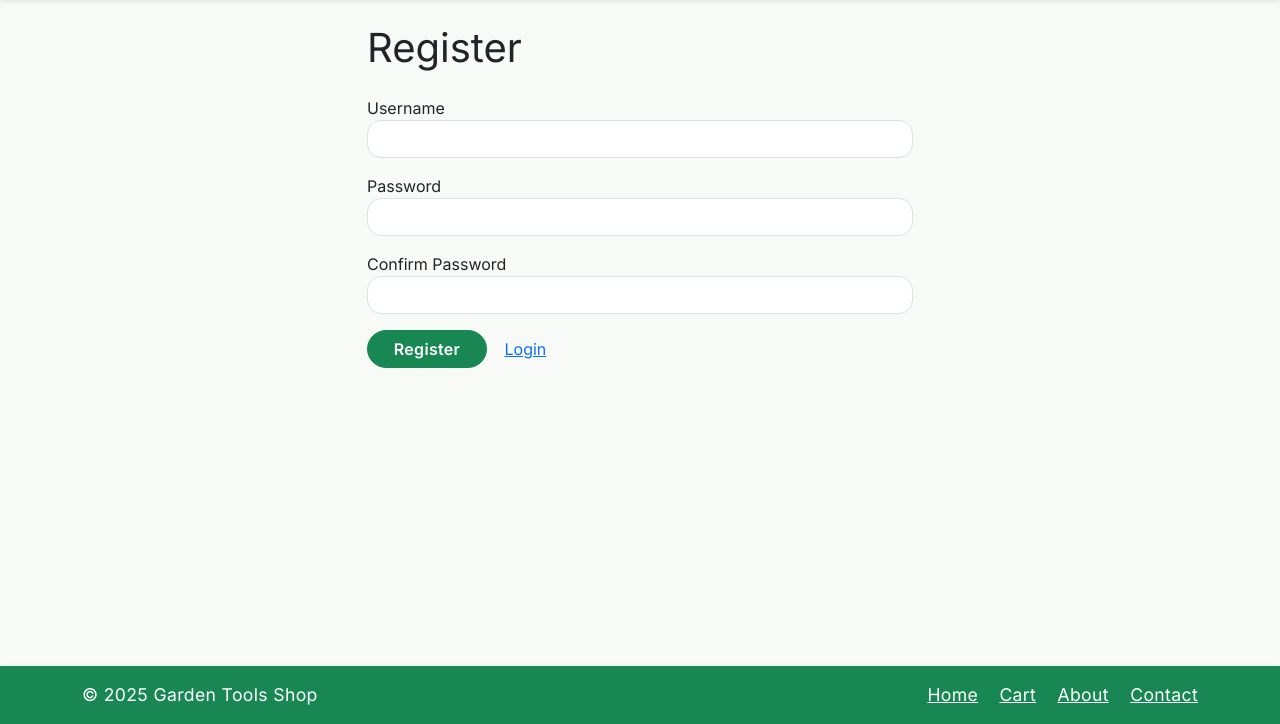
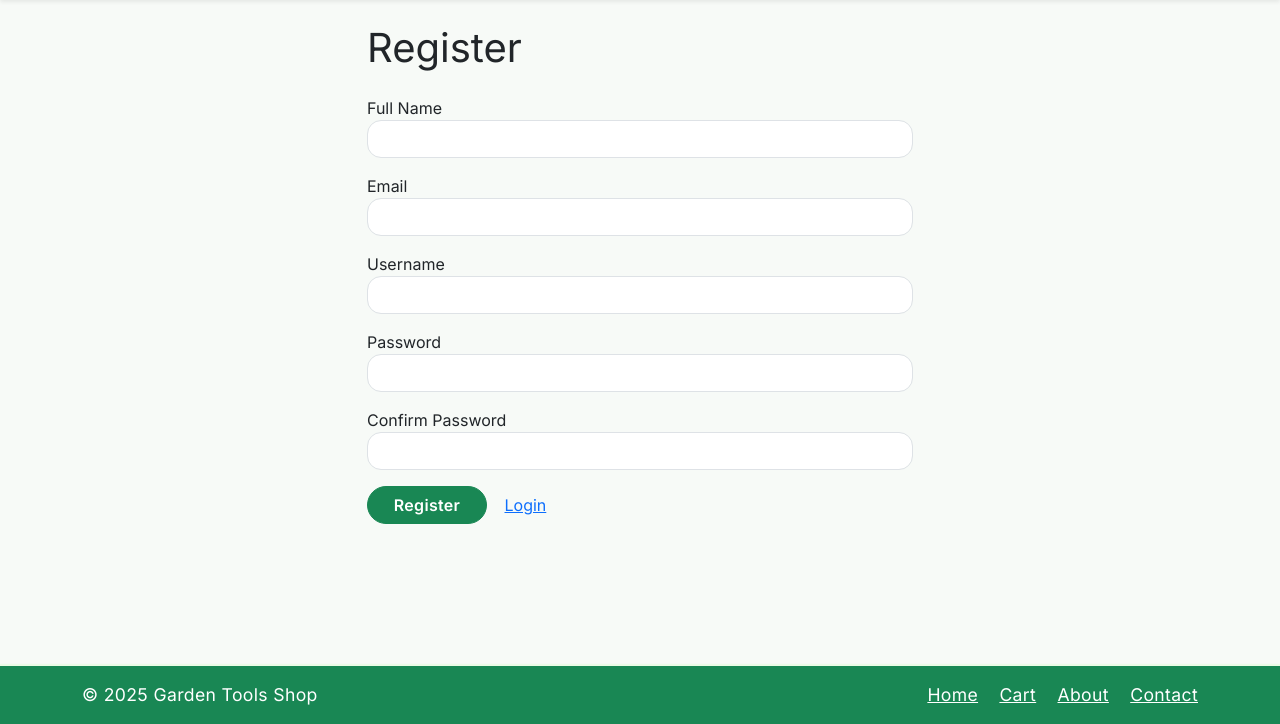
Before and after one commit to JohnR789/garden-shop-php, a PHP site: page /register in a window 1280 px wide. Shown: the part 76-800 px from the top of the page. Run offline with PHP 8.4, Linux system fonts and the light colour scheme; some libraries are stand-ins or nearby versions.

Commit message:
Add name and email to registration process

```diff
--- a/app/Controllers/AuthController.php
+++ b/app/Controllers/AuthController.php
@@ -57,13 +57,16 @@ class AuthController {
         if ($_SERVER['REQUEST_METHOD'] === 'POST') {
             $username = trim($_POST['username'] ?? '');
             $password = $_POST['password'] ?? '';
-            $confirm = $_POST['confirm'] ?? '';
-            if (!$username || !$password) {
+            $confirm  = $_POST['confirm'] ?? '';
+            $email    = trim($_POST['email'] ?? '');
+            $name     = trim($_POST['name'] ?? '');
+
+            if (!$username || !$password || !$email || !$name) {
                 $_SESSION['toast'] = [
                     'message' => 'Please fill in all fields.',
                     'class' => 'bg-danger'
                 ];
-                $error = "Username and password required";
+                $error = "All fields are required";
             } elseif ($password !== $confirm) {
                 $_SESSION['toast'] = [
                     'message' => 'Passwords do not match.',
@@ -76,8 +79,14 @@ class AuthController {
                     'class' => 'bg-danger'
                 ];
                 $error = "Username already exists";
+            } elseif (User::findByEmail($email)) {
+                $_SESSION['toast'] = [
+                    'message' => 'Email already registered.',
+                    'class' => 'bg-danger'
+                ];
+                $error = "Email already registered";
             } else {
-                User::create($username, $password);
+                User::create($username, $password, $email, $name);
                 $_SESSION['toast'] = [
                     'message' => 'Registration successful! Please login.',
                     'class' => 'bg-success'
--- a/app/views/auth/register.php
+++ b/app/views/auth/register.php
@@ -6,6 +6,14 @@
             <div class="alert alert-danger"><?= htmlspecialchars($error) ?></div>
         <?php endif; ?>
         <form method="post" class="mt-4">
+            <div class="mb-3">
+                <label>Full Name</label>
+                <input type="text" name="name" class="form-control" autocomplete="name" required>
+            </div>
+            <div class="mb-3">
+                <label>Email</label>
+                <input type="email" name="email" class="form-control" autocomplete="email" required>
+            </div>
             <div class="mb-3">
                 <label>Username</label>
                 <input type="text" name="username" class="form-control" autocomplete="username" required>
```
Also changed, not shown: app/Models/User.php (+11 -3 lines).
